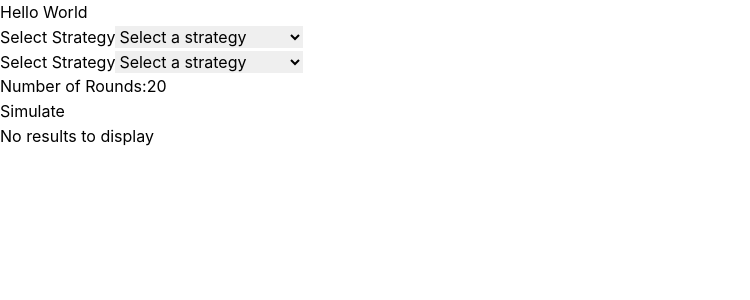
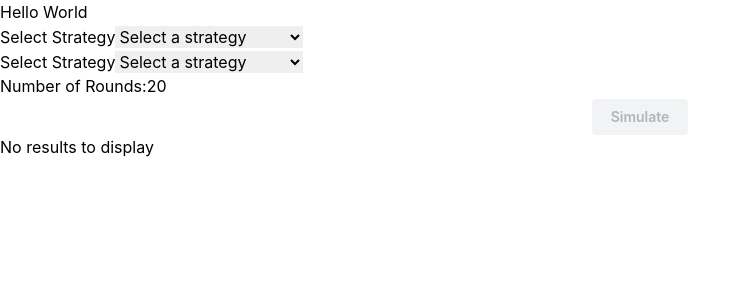
Before and after one commit to AndresCRamos/prisoners-dilemma, a React (Vite) app: page / in a window 1280 px wide. Shown: the top 300 px of the page, without its empty margins (0-750 px from the left). Built offline with nearby package versions, Linux system fonts and the light colour scheme.

Commit message:
Replace Form Submit Button wi Mantine Buton

```diff
--- a/src/components/StrategySimulationForm.tsx
+++ b/src/components/StrategySimulationForm.tsx
@@ -4,6 +4,7 @@ import StrategySelector from "./StrategySelector";
 import { simulatePlay } from "../utils/simulation";
 import RoundsInput from "./RoundsInput";
 import { useSimulation } from "../hooks/useSimulation";
+import { Button, Center } from "@mantine/core";
 
 const StrategySimulationForm = () => {
   const {
@@ -49,9 +50,11 @@ const StrategySimulationForm = () => {
         selectedStrategy={strategy2Name}
       />
       <RoundsInput />
-      <button type="submit" disabled={!bothStrategiesSelected}>
-        Simulate
-      </button>
+      <Center>
+        <Button type="submit" disabled={!bothStrategiesSelected}>
+          Simulate
+        </Button>
+      </Center>
     </form>
   );
 };
```
